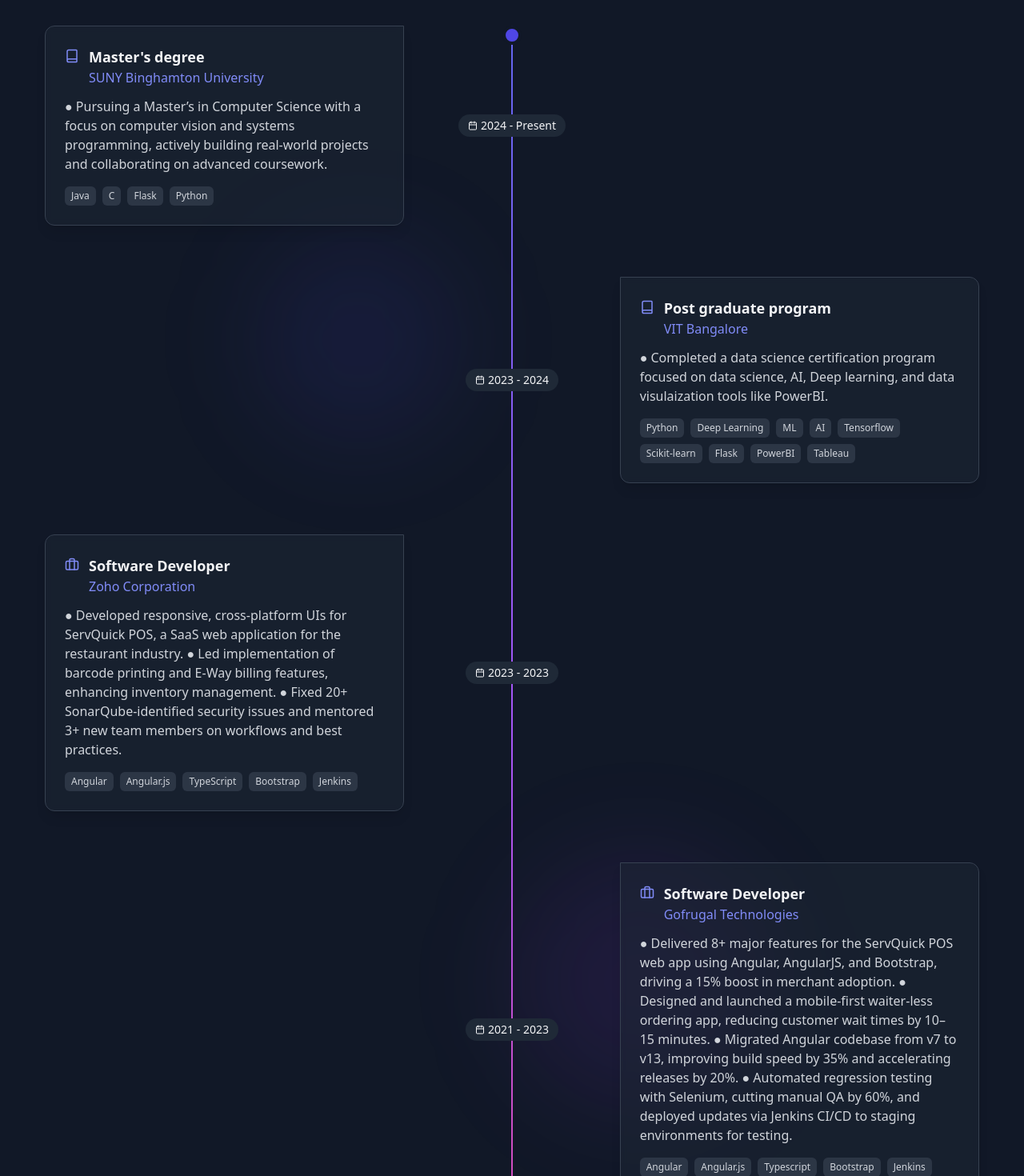
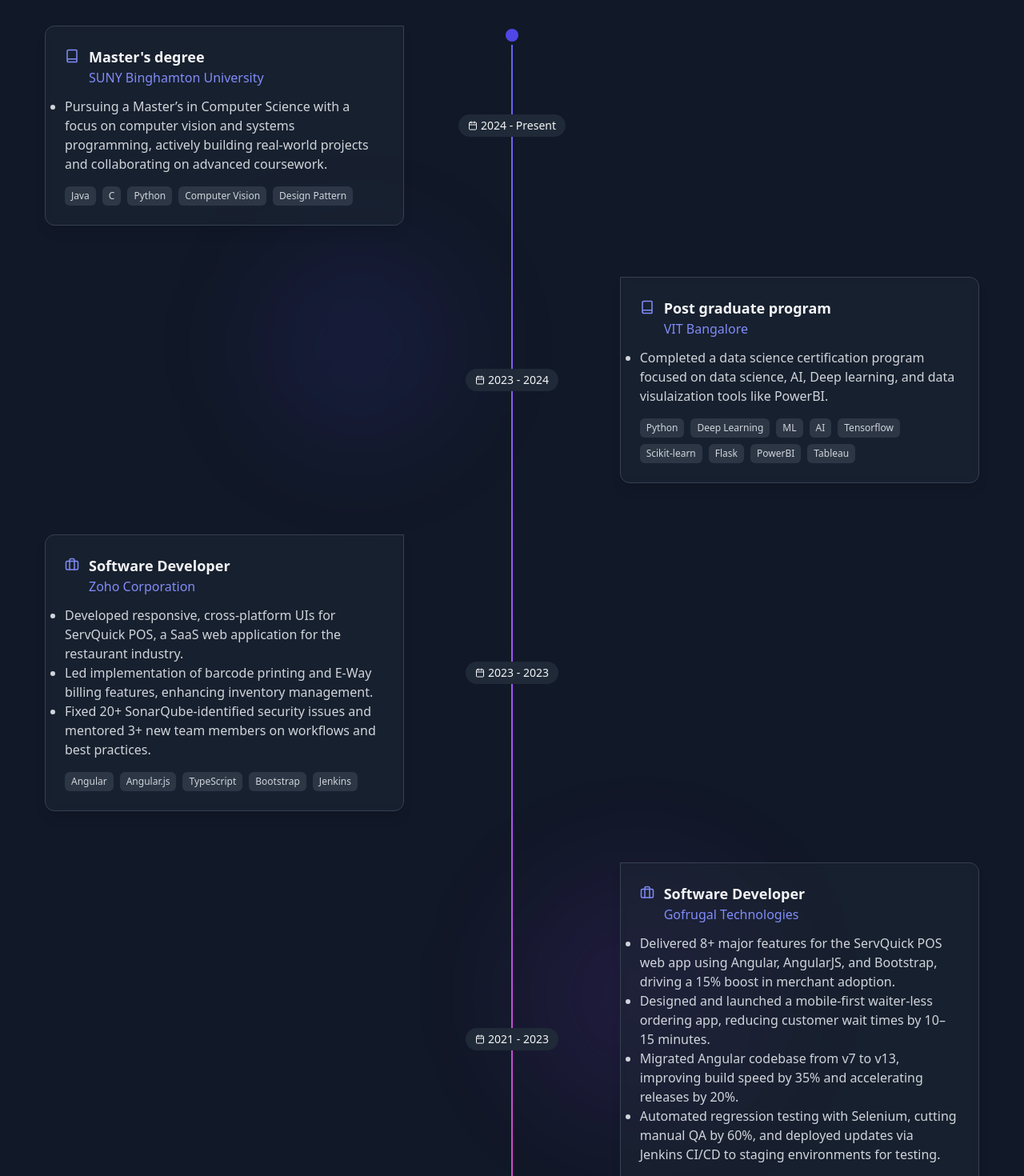
Before and after one commit to amaldevcm/Portfolio, a React (Vite) app: page / in a window 1280 px wide. Shown: the part 1660-3130 px from the top of the page at 80% size. Built offline with nearby package versions, Linux system fonts and the light colour scheme.

Commit message:
Updated experience section and made ui changes

```diff
--- a/src/components/Experience.tsx
+++ b/src/components/Experience.tsx
@@ -8,35 +8,35 @@
       company: 'SUNY Binghamton University',
       period: '2024 - Present',
       type: 'education',
-      description: "● Pursuing a Master’s in Computer Science with a focus on computer vision and systems programming, actively building real-world projects and collaborating on advanced coursework.",
-      technologies: ['Java', 'C', 'Flask', 'Python'],
-    },{
+      description: ["Pursuing a Master’s in Computer Science with a focus on computer vision and systems programming, actively building real-world projects and collaborating on advanced coursework."],
+      technologies: ['Java', 'C', 'Python', 'Computer Vision', 'Design Pattern'],
+    }, {
       role: 'Post graduate program',
       company: 'VIT Bangalore',
       period: '2023 - 2024',
       type: 'education',
-      description: '● Completed a data science certification program focused on data science, AI, Deep learning, and data visulaization tools like PowerBI.',
-      technologies: ['Python', 'Deep Learning', 'ML', 'AI','Tensorflow', 'Scikit-learn', 'Flask', 'PowerBI', 'Tableau'],
-    },{
+      description: ["Completed a data science certification program focused on data science, AI, Deep learning, and data visulaization tools like PowerBI."],
+      technologies: ['Python', 'Deep Learning', 'ML', 'AI', 'Tensorflow', 'Scikit-learn', 'Flask', 'PowerBI', 'Tableau'],
+    }, {
       role: 'Software Developer',
       company: 'Zoho Corporation',
       period: '2023 - 2023',
       type: 'job',
-      description: '● Developed responsive, cross-platform UIs for ServQuick POS, a SaaS web application for the restaurant industry. ● Led implementation of barcode printing and E-Way billing features, enhancing inventory management. ● Fixed 20+ SonarQube-identified security issues and mentored 3+ new team members on workflows and best practices.',
+      description: ["Developed responsive, cross-platform UIs for ServQuick POS, a SaaS web application for the restaurant industry.", "Led implementation of barcode printing and E-Way billing features, enhancing inventory management.", "Fixed 20+ SonarQube-identified security issues and mentored 3+ new team members on workflows and best practices."],
       technologies: ['Angular', 'Angular.js', 'TypeScript', 'Bootstrap', 'Jenkins'],
-    },{
+    }, {
       role: 'Software Developer',
       company: 'Gofrugal Technologies',
       period: '2021 - 2023',
       type: 'job',
-      description: '● Delivered 8+ major features for the ServQuick POS web app using Angular, AngularJS, and Bootstrap, driving a 15% boost in merchant adoption. ● Designed and launched a mobile-first waiter-less ordering app, reducing customer wait times by 10–15 minutes. ● Migrated Angular codebase from v7 to v13, improving build speed by 35% and accelerating releases by 20%. ● Automated regression testing with Selenium, cutting manual QA by 60%, and deployed updates via Jenkins CI/CD to staging environments for testing.',
+      description: ["Delivered 8+ major features for the ServQuick POS web app using Angular, AngularJS, and Bootstrap, driving a 15% boost in merchant adoption.", "Designed and launched a mobile-first waiter-less ordering app, reducing customer wait times by 10–15 minutes.", "Migrated Angular codebase from v7 to v13, improving build speed by 35% and accelerating releases by 20%.", "Automated regression testing with Selenium, cutting manual QA by 60%, and deployed updates via Jenkins CI/CD to staging environments for testing."],
       technologies: ['Angular', 'Angular.js', 'Typescript', 'Bootstrap', 'Jenkins'],
-    },{
+    }, {
       role: "Bachelor's Degree",
       company: 'Dr. Mahalingam College of Engineering and Technology',
       period: '2018 - 2022',
       type: 'education',
-      description: "● Completed my Bachelor's degree in Computer science, building a strong foundation in core computer science concepts through coursework, projects, and hands-on experience.",
+      description: ["Completed my Bachelor's degree in Computer science, building a strong foundation in core computer science concepts through coursework, projects, and hands-on experience."],
       technologies: ['C', 'Java', 'AWS', 'Android Studio'],
     }
   ]
@@ -59,12 +59,12 @@
 
         <div className="relative">
           {/* Timeline dot  */}
-          <div className="absolute left-1/2 transform -translate-x-1/2 w-6 h-6 bg-indigo-600 rounded-full border-4 border-gray-900 z-10"></div>
+          <div className="sm:hidden md:block absolute left-1/2 transform -translate-x-1/2 w-6 h-6 bg-indigo-600 rounded-full border-4 border-gray-900 z-10"></div>
           {/* Timeline center line */}
           <div className="absolute left-1/2 transform -translate-x-1/2 h-full w-0.5 bg-gradient-to-b from-indigo-500 via-purple-500 to-pink-500"></div>
 
           <div className="space-y-16 relative">
-            { experiences.map((exp, index) => (
+            {experiences.map((exp, index) => (
               <div key={index} className={`flex flex-col ${index % 2 === 0 ? 'md:flex-row' : 'md:flex-row-reverse'} gap-8 md:gap-0 items-center`}>
                 {/* Date bubble - mobile only */}
                 <div className="md:hidden bg-gray-800 rounded-full px-4 py-1 text-sm flex items-center gap-1 mb-4">
@@ -78,7 +78,7 @@
                     className={`bg-gray-800/50 backdrop-blur-sm border border-gray-700 rounded-xl p-6 shadow-lg ${index % 2 === 0 ? 'md:rounded-tr-none' : 'md:rounded-tl-none'}`}
                   >
                     <div className="flex items-start gap-3 mb-3">
-                      { exp.type != 'education'?
+                      {exp.type != 'education' ?
                         <BriefcaseIcon className="text-indigo-400 mt-1" size={18} /> :
                         <Book className='text-indigo-400 mt-1' size={18} />
                       }
@@ -87,7 +87,12 @@
                         <p className="text-indigo-400">{exp.company}</p>
                       </div>
                     </div>
-                    <p className="text-gray-300 mb-4">{exp.description}</p>
+                    {/* <p className="text-gray-300">{exp.description}</p> */}
+                    <ul className='mb-4' style={{ listStyleType: "disc" }}>
+                      {exp.description.map((desc, i) => (
+                        <li key={'desc_' + i} className="text-gray-300">{desc}</li>
+                      ))}
+                    </ul>
                     <div className="flex flex-wrap gap-2">
                       {exp.technologies.map((tech, i) => (
                         <span key={i} className="text-xs bg-gray-700/70 text-gray-300 px-2 py-1 rounded-md"> {tech} </span>
--- a/src/components/HeroSection.tsx
+++ b/src/components/HeroSection.tsx
@@ -17,11 +17,11 @@
           <div className="w-full md:w-1/2 space-y-8">
             <div className="space-y-4">
               <h1 className="text-4xl sm:text-5xl lg:text-6xl font-bold mb-6">
-              Hi, I'm{' '}
-              <span className="bg-clip-text text-transparent bg-gradient-to-r from-purple-500 to-cyan-500">
-                Amal Dev
-              </span>
-            </h1>
+                Hi, I'm{' '}
+                <span className="bg-clip-text text-transparent bg-gradient-to-r from-purple-500 to-cyan-500">
+                  Amal Dev
+                </span>
+              </h1>
             </div>
 
             <p className="text-gray-400 text-lg mb-8">
@@ -61,7 +61,7 @@
           </div>
 
           <div className="w-full md:w-1/2 flex justify-center">
-            <div className="relative">
+            <div className="relative hidden md:block">
               {/* Developer illustration/avatar placeholder */}
               <div className="w-72 h-72 md:w-80 md:h-80 rounded-full bg-gradient-to-br from-indigo-600/20 via-purple-600/20 to-transparent border border-indigo-500/20 backdrop-blur-sm flex items-center justify-center">
                 <div className="w-64 h-64 md:w-72 md:h-72 rounded-full bg-gradient-to-br from-indigo-500/10 to-purple-500/10 flex items-center justify-center animate-pulse">
```
Also changed, not shown: src/components/Header.tsx (indentation only).
